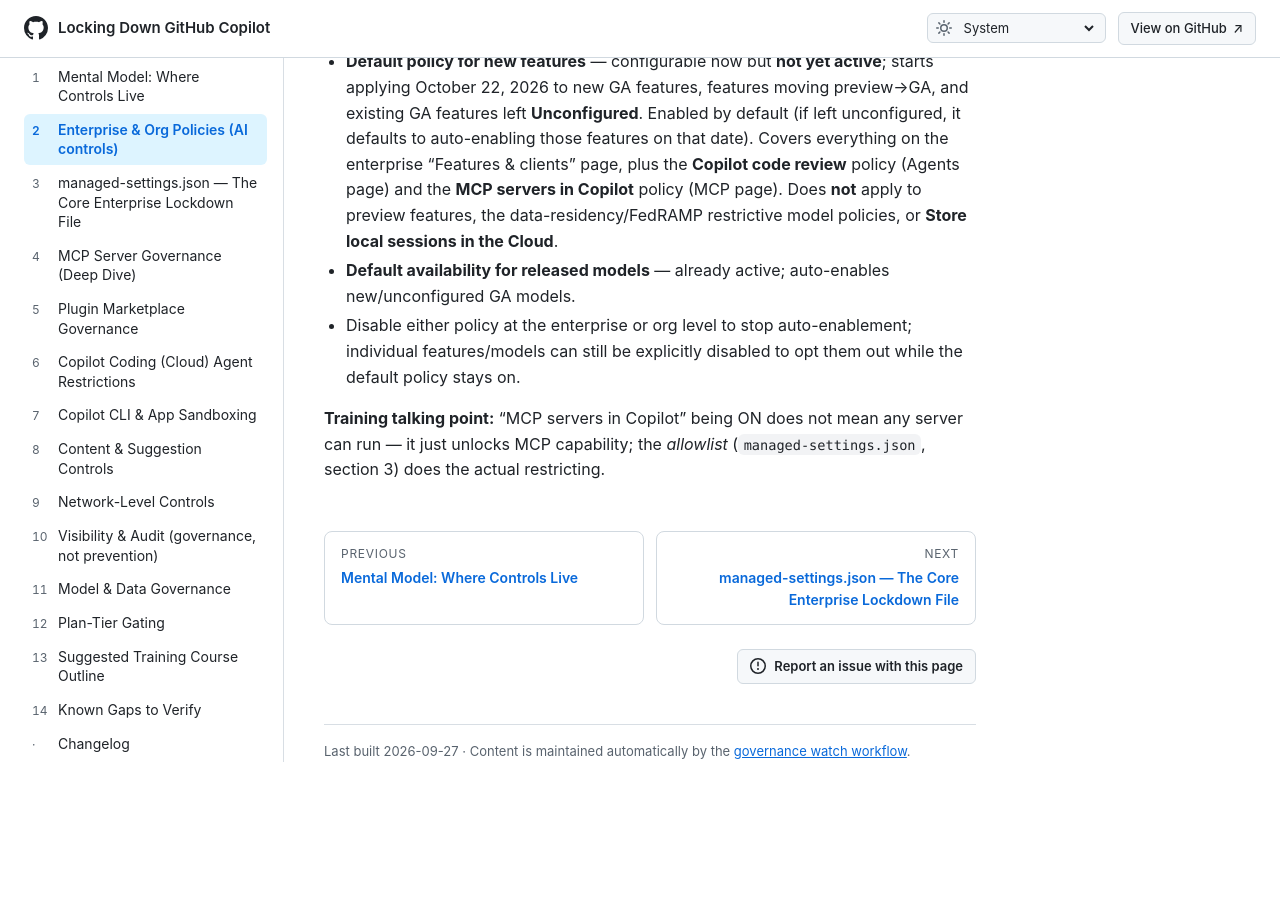
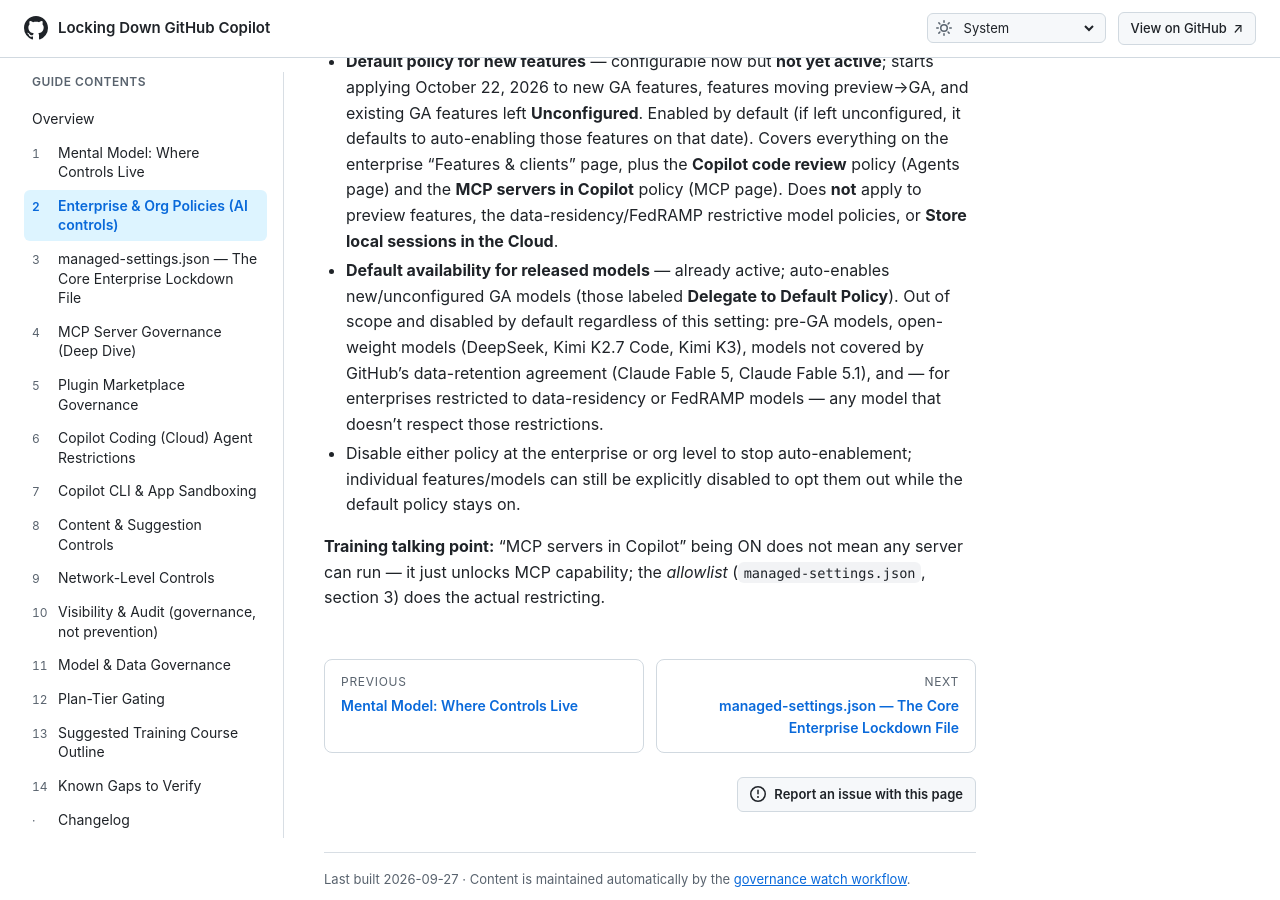
Before and after one commit to beardofedu/copilot-governance-training, a Jekyll site: the page built from docs/sections/enterprise-org-policies.md, in a window 1280 px wide and 900 px high, scrolled down 1181 px. Built offline with Jekyll 4.4.1, drawn with Linux system fonts in a browser that asks for light colours; before the commit the page ends 2006 px from its top, so only the background shows below that.

Commit message:
Qualify model default-availability exclusions in policies section and changelog
Co-authored-by: beardofedu <18329853+beardofedu@users.noreply.github.com>

```diff
--- a/docs/sections/enterprise-org-policies.md
+++ b/docs/sections/enterprise-org-policies.md
@@ -34,7 +34,7 @@ Confirmed named policies ([policy-conflicts](https://docs.github.com/en/copilot/
 
 **Default availability of new features and models:** two enterprise/org policies control whether unconfigured GA (general availability) items are enabled by default ([default-availability](https://docs.github.com/en/copilot/concepts/enterprise/default-availability)):
 - **Default policy for new features** — configurable now but **not yet active**; starts applying October 22, 2026 to new GA features, features moving preview→GA, and existing GA features left **Unconfigured**. Enabled by default (if left unconfigured, it defaults to auto-enabling those features on that date). Covers everything on the enterprise "Features & clients" page, plus the **Copilot code review** policy (Agents page) and the **MCP servers in Copilot** policy (MCP page). Does **not** apply to preview features, the data-residency/FedRAMP restrictive model policies, or **Store local sessions in the Cloud**.
-- **Default availability for released models** — already active; auto-enables new/unconfigured GA models.
+- **Default availability for released models** — already active; auto-enables new/unconfigured GA models (those labeled **Delegate to Default Policy**). Out of scope and disabled by default regardless of this setting: pre-GA models, open-weight models (DeepSeek, Kimi K2.7 Code, Kimi K3), models not covered by GitHub's data-retention agreement (Claude Fable 5, Claude Fable 5.1), and — for enterprises restricted to data-residency or FedRAMP models — any model that doesn't respect those restrictions.
 - Disable either policy at the enterprise or org level to stop auto-enablement; individual features/models can still be explicitly disabled to opt them out while the default policy stays on.
 
 **Training talking point:** "MCP servers in Copilot" being ON does not mean any server can run — it just unlocks MCP capability; the *allowlist* (`managed-settings.json`, section 3) does the actual restricting.
```
Also changed, not shown: docs/CHANGELOG.md.
